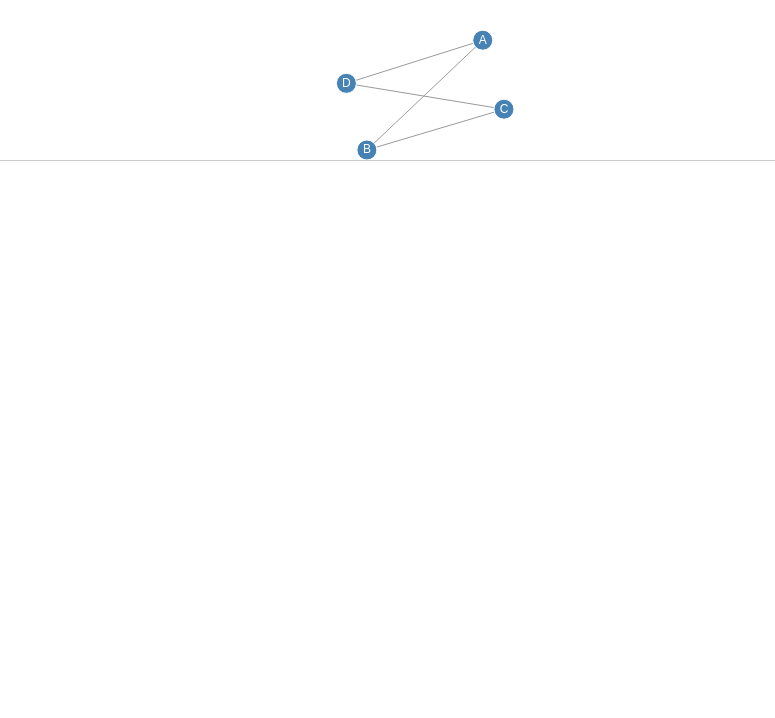
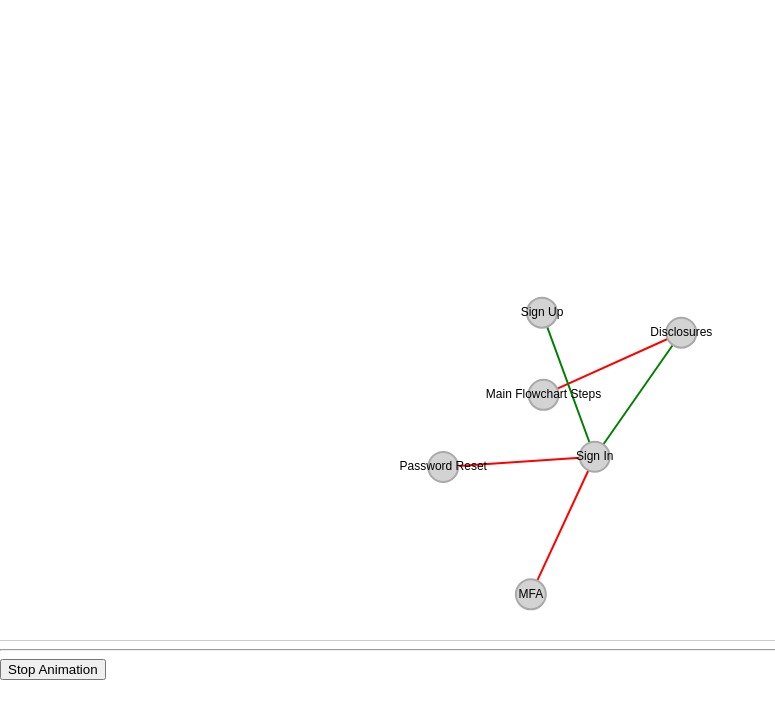
Before and after one commit to mulefish/flowchart, a website: page public/force.html in a window 1280 px wide. Shown: the whole page, without its empty margins (0-775 px from the left). Drawn offline with Linux system fonts and the light colour scheme.

Commit message:
Force directed goodness

```diff
--- a/public/force.html
+++ b/public/force.html
@@ -1,5 +1,6 @@
 <!DOCTYPE html>
 <html lang="en">
+
 <head>
     <meta charset="UTF-8">
     <meta name="viewport" content="width=device-width, initial-scale=1.0">
@@ -17,172 +18,45 @@
         }
     </style>
 </head>
+
 <body>
     <canvas id="graphCanvas"></canvas>
+    <hr/>
+    <button id="stopButton">Stop Animation</button>
     <script>
-    // Set up the canvas dynamically
         const canvas = document.getElementById('graphCanvas');
         const ctx = canvas.getContext('2d');
 
+        // Adjust canvas to fit the screen
         function resizeCanvas() {
             canvas.width = window.innerWidth;
-      canvas.height = window.innerHeight * 0.2; // 20% of window height
+            canvas.height = window.innerHeight * 0.8;
         }
-
         window.addEventListener('resize', resizeCanvas);
         resizeCanvas();
 
-    // Graph data: Nodes and Links
-    const nodes = [
-      { id: 'A', x: 100, y: 50, vx: 0, vy: 0 },
-      { id: 'B', x: 300, y: 70, vx: 0, vy: 0 },
-      { id: 'C', x: 500, y: 100, vx: 0, vy: 0 },
-      { id: 'D', x: 800, y: 50, vx: 0, vy: 0 }
-    ];
 
-    const links = [
-      { source: nodes[0], target: nodes[1] },
-      { source: nodes[1], target: nodes[2] },
-      { source: nodes[2], target: nodes[3] },
-      { source: nodes[0], target: nodes[3] }
-    ];
+        const negative = "neg"
+        const positive = "pos"
+        const neutral = "neutral"
+        // Graph Data
+        const names = {};
+        names["a"] = { text: "Main Flowchart Steps", children: [] };
+        names["b"] = { text: "Disclosures", children: [] };
+        names["c"] = { text: "Sign In", children: [] };
+        names["e"] = { text: "Password Reset", children: [] };
+        names["f"] = { text: "MFA", children: [] };
+        names["g"] = { text: "Sign Up", children: [] };
 
-    // Simulation parameters
-    const SPRING_LENGTH = 150;
-    const SPRING_STRENGTH = 0.05;
-    const REPULSION_STRENGTH = 1000;
-    const DAMPING = 0.8;
+        names["a"].children = [{id:"b", mood:negative}];
+        names["b"].children = [{id:"c", mood:positive}];
+        names["c"].children = [{id:"e", mood:negative},{id:"f", mood:negative},{id:"g", mood:positive}];
+    </script>
 
-    // Utility to calculate distance
-    function distance(node1, node2) {
-      return Math.sqrt((node1.x - node2.x) ** 2 + (node1.y - node2.y) ** 2);
-    }
 
-    // Update simulation logic
-    function updateSimulation() {
-      // Repulsion between nodes
-      for (let i = 0; i < nodes.length; i++) {
-        for (let j = i + 1; j < nodes.length; j++) {
-          const nodeA = nodes[i];
-          const nodeB = nodes[j];
-          const dist = distance(nodeA, nodeB);
-          if (dist === 0) continue;
+    <script src="force.js"></script>
 
-          const force = REPULSION_STRENGTH / (dist * dist);
-          const dx = nodeA.x - nodeB.x;
-          const dy = nodeA.y - nodeB.y;
-          const fx = (dx / dist) * force;
-          const fy = (dy / dist) * force;
 
-          nodeA.vx += fx;
-          nodeA.vy += fy;
-          nodeB.vx -= fx;
-          nodeB.vy -= fy;
-        }
-      }
+</body>
 
-      // Spring forces
-      for (const link of links) {
-        const { source, target } = link;
-        const dist = distance(source, target);
-        const delta = dist - SPRING_LENGTH;
-        const force = SPRING_STRENGTH * delta;
-        const dx = target.x - source.x;
-        const dy = target.y - source.y;
-
-        const fx = (dx / dist) * force;
-        const fy = (dy / dist) * force;
-
-        source.vx += fx;
-        source.vy += fy;
-        target.vx -= fx;
-        target.vy -= fy;
-      }
-
-      // Update positions and enforce boundary constraints
-      for (const node of nodes) {
-        node.vx *= DAMPING;
-        node.vy *= DAMPING;
-
-        node.x += node.vx;
-        node.y += node.vy;
-
-        node.x = Math.max(10, Math.min(canvas.width - 10, node.x));
-        node.y = Math.max(10, Math.min(canvas.height - 10, node.y));
-      }
-    }
-
-    // Draw the graph with IDs
-    function drawGraph() {
-      ctx.clearRect(0, 0, canvas.width, canvas.height);
-
-      // Draw links
-      ctx.strokeStyle = '#999';
-      ctx.lineWidth = 1;
-      for (const link of links) {
-        ctx.beginPath();
-        ctx.moveTo(link.source.x, link.source.y);
-        ctx.lineTo(link.target.x, link.target.y);
-        ctx.stroke();
-      }
-
-      // Draw nodes
-      ctx.fillStyle = 'steelblue';
-      ctx.textAlign = 'center';
-      ctx.textBaseline = 'middle';
-      ctx.font = '12px Arial';
-
-      for (const node of nodes) {
-        // Draw node circle
-        ctx.beginPath();
-        ctx.arc(node.x, node.y, 10, 0, 2 * Math.PI);
-        ctx.fill();
-        ctx.strokeStyle = 'white';
-        ctx.stroke();
-
-        // Draw node ID
-        ctx.fillStyle = 'white';
-        ctx.fillText(node.id, node.x, node.y);
-        ctx.fillStyle = 'steelblue';
-      }
-    }
-
-    // Animation loop
-    function tick() {
-      updateSimulation();
-      drawGraph();
-      requestAnimationFrame(tick);
-    }
-
-    tick();
-
-    // Dragging behavior
-    let draggedNode = null;
-
-    canvas.addEventListener('mousedown', (event) => {
-      const mouseX = event.offsetX;
-      const mouseY = event.offsetY;
-      for (const node of nodes) {
-        const dist = Math.sqrt((mouseX - node.x) ** 2 + (mouseY - node.y) ** 2);
-        if (dist < 10) {
-          draggedNode = node;
-          break;
-        }
-      }
-    });
-
-    canvas.addEventListener('mousemove', (event) => {
-      if (draggedNode) {
-        draggedNode.x = event.offsetX;
-        draggedNode.y = event.offsetY;
-        draggedNode.vx = 0;
-        draggedNode.vy = 0;
-      }
-    });
-
-    canvas.addEventListener('mouseup', () => {
-      draggedNode = null;
-    });
-  </script>
-</body>
 </html>
--- /dev/null
+++ b/public/force.js
@@ -0,0 +1,182 @@
+// Create nodes and links
+const nodes = [];
+const links = [];
+
+// Map names to nodes
+const nodeMap = {};
+for (const key in names) {
+  nodeMap[key] = {
+    id: key,
+    ...names[key],
+    x: Math.random() * canvas.width,
+    y: Math.random() * canvas.height,
+    vx: 0,
+    vy: 0
+  };
+  nodes.push(nodeMap[key]);
+}
+
+// Create links based on children with mood
+for (const key in names) {
+  const parent = nodeMap[key];
+  for (const child of names[key].children) {
+    const childNode = nodeMap[child.id];
+    if (childNode) {
+      links.push({
+        source: parent,
+        target: childNode,
+        mood: child.mood
+      });
+    }
+  }
+}
+
+// Simulation Parameters
+const SPRING_LENGTH = 150;
+const SPRING_STRENGTH = 0.05;
+const REPULSION_STRENGTH = 800;
+const DAMPING = 0.8;
+
+// Utility to calculate distance
+function distance(node1, node2) {
+  return Math.sqrt((node1.x - node2.x) ** 2 + (node1.y - node2.y) ** 2);
+}
+
+// Update simulation logic
+function updateSimulation() {
+  // Repulsion between nodes
+  for (let i = 0; i < nodes.length; i++) {
+    for (let j = i + 1; j < nodes.length; j++) {
+      const nodeA = nodes[i];
+      const nodeB = nodes[j];
+      const dist = distance(nodeA, nodeB);
+      if (dist === 0) continue;
+
+      const force = REPULSION_STRENGTH / (dist * dist);
+      const dx = nodeA.x - nodeB.x;
+      const dy = nodeA.y - nodeB.y;
+      const fx = (dx / dist) * force;
+      const fy = (dy / dist) * force;
+
+      nodeA.vx += fx;
+      nodeA.vy += fy;
+      nodeB.vx -= fx;
+      nodeB.vy -= fy;
+    }
+  }
+
+  // Spring forces
+  for (const link of links) {
+    const { source, target } = link;
+    const dist = distance(source, target);
+    const delta = dist - SPRING_LENGTH;
+    const force = SPRING_STRENGTH * delta;
+    const dx = target.x - source.x;
+    const dy = target.y - source.y;
+
+    const fx = (dx / dist) * force;
+    const fy = (dy / dist) * force;
+
+    source.vx += fx;
+    source.vy += fy;
+    target.vx -= fx;
+    target.vy -= fy;
+  }
+
+  // Update positions and enforce boundaries
+  for (const node of nodes) {
+    node.vx *= DAMPING;
+    node.vy *= DAMPING;
+
+    node.x += node.vx;
+    node.y += node.vy;
+
+    node.x = Math.max(10, Math.min(canvas.width - 10, node.x));
+    node.y = Math.max(10, Math.min(canvas.height - 10, node.y));
+  }
+}
+
+// Draw the graph with mood-based link colors
+function drawGraph() {
+  ctx.clearRect(0, 0, canvas.width, canvas.height);
+
+  // Draw links with mood-based colors
+  for (const link of links) {
+    switch (link.mood) {
+      case positive:
+        ctx.strokeStyle = 'green';
+        break;
+      case negative:
+        ctx.strokeStyle = 'red';
+        break;
+      default:
+        ctx.strokeStyle = 'gray';
+    }
+    ctx.lineWidth = 2;
+
+    ctx.beginPath();
+    ctx.moveTo(link.source.x, link.source.y);
+    ctx.lineTo(link.target.x, link.target.y);
+    ctx.stroke();
+  }
+
+  // Draw nodes with text
+  ctx.textAlign = 'center';
+  ctx.textBaseline = 'middle';
+  ctx.font = '12px Arial';
+
+  for (const node of nodes) {
+    // Draw node circle
+    ctx.beginPath();
+    ctx.arc(node.x, node.y, 15, 0, 2 * Math.PI);
+    ctx.fillStyle = 'lightgray';
+    ctx.fill();
+    ctx.strokeStyle = 'darkgray';
+    ctx.stroke();
+
+    // Draw node text
+    ctx.fillStyle = 'black';
+    ctx.fillText(node.text, node.x, node.y);
+  }
+}
+
+// Animation loop
+let animationId = undefined
+function tick() {
+  updateSimulation();
+  drawGraph();
+  animationId = requestAnimationFrame(tick);
+    console.log( animationId )
+}
+document.getElementById('stopButton').addEventListener('click', () => {
+    cancelAnimationFrame(animationId);
+});
+tick();
+
+// Dragging functionality
+let draggedNode = null;
+
+canvas.addEventListener('mousedown', (event) => {
+  const mouseX = event.offsetX;
+  const mouseY = event.offsetY;
+  for (const node of nodes) {
+    const dist = distance(node, { x: mouseX, y: mouseY });
+    if (dist < 15) {
+      draggedNode = node;
+      break;
+    }
+  }
+});
+
+canvas.addEventListener('mousemove', (event) => {
+  if (draggedNode) {
+    draggedNode.x = event.offsetX;
+    draggedNode.y = event.offsetY;
+    draggedNode.vx = 0;
+    draggedNode.vy = 0;
+  }
+});
+
+canvas.addEventListener('mouseup', () => {
+  draggedNode = null;
+});
```
Also changed, not shown: public/tdd.js (added). Lines whose indentation alone changed are shown as unchanged.
